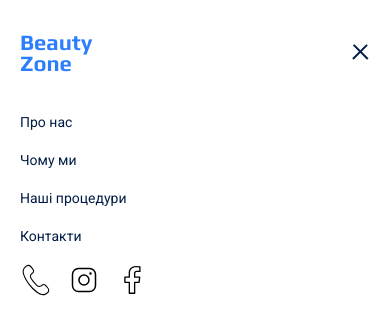
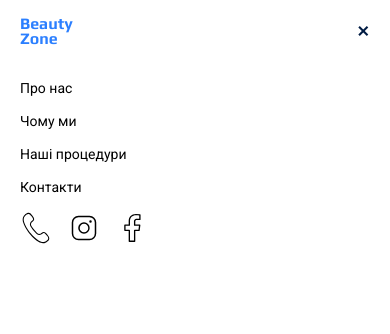
Before and after one commit to orest-krp/genius-homework, a website built with Vite: page index.html in a window 390 px wide. Both pictures are taken after a click on the button "Відкрити меню". Built offline with nearby package versions, Linux system fonts and the light colour scheme.

Commit message:
improving header and intro

```diff
--- a/index.html
+++ b/index.html
@@ -9,40 +9,40 @@
 </head>
 
 <body>
-  <header class="header">
-    <div class="header__container">
-      <nav class="header__nav">
-        <a href="#" class="header__logo" lang="en">Beauty<br />Zone</a>
-        <ul class="header__menu menu">
-          <li class="header__menu-item menu-item" data-value="Про нас">
-            <a href="#" class="header__menu-link menu-link">Про нас</a>
+  <header class="header" role="banner">
+    <div class="container header__container">
+      <nav class="header__nav" role="navigation" aria-label="Основне меню">
+        <a href="#" class="header__logo" lang="en" id="main-logo">Beauty<br />Zone</a>
+        <ul class="header__menu menu" role="menubar">
+          <li class="header__menu-item menu-item" data-value="Про нас" role="none">
+            <a href="#" class="header__menu-link menu-link" role="menuitem">Про нас</a>
           </li>
-          <li class="header__menu-item menu-item" data-value="Чому ми">
-            <a href="#" class="header__menu-link menu-link">Чому ми</a>
+          <li class="header__menu-item menu-item" data-value="Чому ми" role="none">
+            <a href="#" class="header__menu-link menu-link" role="menuitem">Чому ми</a>
           </li>
-          <li class="header__menu-item menu-item" data-value="Наші процедури">
-            <a href="#" class="header__menu-link menu-link">Наші процедури</a>
+          <li class="header__menu-item menu-item" data-value="Наші процедури" role="none">
+            <a href="#" class="header__menu-link menu-link" role="menuitem">Наші процедури</a>
           </li>
-          <li class="header__menu-item menu-item" data-value="Контакти">
-            <a href="#" class="header__menu-link menu-link">Контакти</a>
+          <li class="header__menu-item menu-item" data-value="Контакти" role="none">
+            <a href="#" class="header__menu-link menu-link" role="menuitem">Контакти</a>
           </li>
         </ul>
-        <ul class="header__socials socials">
-          <li class="header__socials__item socials-item">
+        <ul class="header__socials socials" role="list" aria-label="Соціальні мережі">
+          <li class="header__socials__item socials-item" role="listitem">
             <a href="#" class="header__socials__link socials-link" aria-label="Телефон">
               <svg class="header__socials__icon socials-icon">
                 <use href="src/assets/img/icons/socials.svg#telephone"></use>
               </svg>
             </a>
           </li>
-          <li class="header__socials__item socials-item">
+          <li class="header__socials__item socials-item" role="listitem">
             <a href="#" class="header__socials__link socials-link" aria-label="Інстаграм">
               <svg class="header__socials__icon socials-icon">
                 <use href="src/assets/img/icons/socials.svg#instagram"></use>
               </svg>
             </a>
           </li>
-          <li class="header__socials__item socials-item">
+          <li class="header__socials__item socials-item" role="listitem">
             <a href="#" class="header__socials__link socials-link" aria-label="Фейсбук">
               <svg class="header__socials__icon socials-icon">
                 <use href="src/assets/img/icons/socials.svg#facebook"></use>
@@ -50,48 +50,49 @@
             </a>
           </li>
         </ul>
-        <button class="header__burger burger">
+        <button class="header__burger burger" role="button" aria-label="Відкрити меню" aria-expanded="false"
+          aria-controls="mobile-menu" id="burger-button">
           <span class="header__burger-line burger-line"></span>
           <span class="header__burger-line burger-line"></span>
           <span class="header__burger-line burger-line"></span>
         </button>
       </nav>
     </div>
-    <div class="header__mobile-overlay"></div>
-    <div class="header__mobile">
-      <nav class="header__mobile__nav">
-        <ul class="header__mobile__menu mobile-menu">
-          <li class="header__mobile__menu-item mobile-menu-item" data-value="Про нас">
-            <a href="#" class="header__mobile__menu-link mobile-menu-link">Про нас</a>
+    <div class="header__mobile-overlay" id="mobile-overlay"></div>
+    <div class="header__mobile" id="mobile-menu-container" inert>
+      <nav class="header__mobile__nav" role="navigation" aria-label="Мобільне меню" id="mobile-menu">
+        <ul class="header__mobile__menu menu" role="menu">
+          <li class="header__mobile__menu-item menu-item" data-value="Про нас" role="none">
+            <a href="#" class="header__mobile__menu-link menu-link" role="menuitem">Про нас</a>
           </li>
-          <li class="header__mobile__menu-item mobile-menu-item" data-value="Чому ми">
-            <a href="#" class="header__mobile__menu-link mobile-menu-link">Чому ми</a>
+          <li class="header__mobile__menu-item menu-item" data-value="Чому ми" role="none">
+            <a href="#" class="header__mobile__menu-link menu-link" role="menuitem">Чому ми</a>
           </li>
-          <li class="header__mobile__menu-item mobile-menu-item" data-value="Наші процедури">
-            <a href="#" class="header__mobile__menu-link mobile-menu-link">Наші процедури</a>
+          <li class="header__mobile__menu-item menu-item" data-value="Наші процедури" role="none">
+            <a href="#" class="header__mobile__menu-link menu-link" role="menuitem">Наші процедури</a>
           </li>
-          <li class="header__mobile__menu-item mobile-menu-item" data-value="Контакти">
-            <a href="#" class="header__mobile__menu-link mobile-menu-link">Контакти</a>
+          <li class="header__mobile__menu-item menu-item" data-value="Контакти" role="none">
+            <a href="#" class="header__mobile__menu-link menu-link" role="menuitem">Контакти</a>
           </li>
         </ul>
-        <ul class="header__mobile__socials mobile-socials">
-          <li class="header__mobile__socials__item mobile-socials-item">
-            <a href="#" class="header__mobile__socials__link mobile-socials-link" aria-label="Телефон">
-              <svg class="header__mobile__socials__icon mobile-socials-icon">
+        <ul class="header__mobile__socials socials" role="list" aria-label="Соціальні мережі">
+          <li class="header__mobile__socials__item socials-item" role="listitem">
+            <a href="#" class="header__mobile__socials__link socials-link" aria-label="Телефон">
+              <svg class="header__mobile__socials__icon socials-icon">
                 <use href="src/assets/img/icons/socials.svg#telephone"></use>
               </svg>
             </a>
           </li>
-          <li class="header__mobile__socials__item mobile-socials-item">
-            <a href="#" class="header__mobile__socials__link mobile-socials-link" aria-label="Instagram">
-              <svg class="header__mobile__socials__icon mobile-socials-icon">
+          <li class="header__mobile__socials__item socials-item" role="listitem">
+            <a href="#" class="header__mobile__socials__link socials-link" aria-label="Instagram">
+              <svg class="header__mobile__socials__icon socials-icon">
                 <use href="src/assets/img/icons/socials.svg#instagram"></use>
               </svg>
             </a>
           </li>
-          <li class="header__mobile__socials__item mobile-socials-item">
-            <a href="#" class="header__mobile__socials__link mobile-socials-link" aria-label="Фейсбук">
-              <svg class="header__mobile__socials__icon mobile-socials-icon">
+          <li class="header__mobile__socials__item socials-item" role="listitem">
+            <a href="#" class="header__mobile__socials__link socials-link" aria-label="Фейсбук">
+              <svg class="header__mobile__socials__icon socials-icon">
                 <use href="src/assets/img/icons/socials.svg#facebook"></use>
               </svg>
             </a>
@@ -100,13 +101,13 @@
       </nav>
     </div>
   </header>
-  <main>
-    <section class="hero">
-      <div class="container">
+  <main role="main">
+    <section class="hero" role="region" aria-labelledby="hero-title">
+      <div class="hero__container container">
         <p class="hero__subtitle">Косметологічна клініка</p>
         <h1 class="hero__title">Beauty Zone</h1>
         <div class="hero__action">
-          <button class="hero__action-button">Замовити дзвінок</button>
+          <button class="hero__action-button" role="button">Замовити дзвінок</button>
           <p class="hero__action-text">Запишись та отримай безкоштовну консультацію нашого косметолога</p>
         </div>
       </div>
--- a/src/_base.scss
+++ b/src/_base.scss
@@ -2,7 +2,8 @@
 
 $color-primary: #2B7FFF;
 $color-text: #011C44;
-$color-text-secondary: #747272;
+$color-text-secondary-footer: #747272;
+$color-text-secondary-hero: #4a4a4a;
 $color-white: #ffffff;
 $color-white-transparent: rgba(255, 255, 255, 0.25);
 
@@ -31,3 +32,7 @@
     font-family: $font-play;
     font-weight: $weight-bold;
 }
+
+.body--no-scroll {
+    overflow: hidden;
+}
--- a/src/_header.scss
+++ b/src/_header.scss
@@ -5,31 +5,46 @@
 @use "./menu" as *;
 
 .header {
+    padding: 3.2rem 0;
+    position: absolute;
+    z-index: 1;
+
+    backdrop-filter: blur(4px);
     background: $color-white-transparent;
+    top: 0;
+    left: 0;
+    width: 100%;
 
     @media (max-width: $screen-md) {
         background: none;
+        backdrop-filter: none;
+        padding: 1.6rem 0;
+
     }
 
     &__container {
-        @extend .container;
-
         position: relative;
         z-index: 1;
         display: flex;
         justify-content: space-between;
         align-items: center;
-        padding-top: 3.2rem;
-        padding-bottom: 3.2rem;
+
+
     }
 
     &__logo {
-
         color: $color-primary;
         font-size: 2.2rem;
+        line-height: 2.1rem;
         font-family: $font-play;
         font-weight: $weight-bold;
-        line-height: 2.1rem;
+
+
+        @media (max-width: $screen-md) {
+            font-size: 1.6rem;
+            line-height: 1.5rem;
+        }
+
     }
 
     &__nav {
@@ -37,6 +52,28 @@
         justify-content: space-between;
         min-width: 100%;
         align-items: center;
+    }
+
+    &__menu {
+        gap: 5.6rem;
+
+        @media (max-width: $screen-lg) {
+            gap: 2.4rem;
+        }
+
+        @media (max-width: $screen-md) {
+            display: none;
+        }
+    }
+
+    &__socials {
+        @media (max-width: $screen-lg) {
+            gap: 2.4rem;
+        }
+
+        @media (max-width: $screen-md) {
+            display: none;
+        }
     }
 
     &__burger {
@@ -48,20 +85,22 @@
         height: 1.4rem;
         background: none;
         border: none;
-        cursor: pointer;
-        padding: 0;
 
         @media (max-width: $screen-md) {
             display: flex;
         }
 
         &--active {
+            width: 1.2rem;
+            height: 1.2rem;
+
             .header__burger-line {
                 background: $color-text;
 
+
                 &:nth-child(1) {
                     width: 100%;
-                    transform: rotate(45deg) translate(4px, 3px);
+                    transform: rotate(45deg) translate(3px, 4px);
                 }
 
                 &:nth-child(2) {
@@ -71,7 +110,7 @@
 
                 &:nth-child(3) {
                     width: 100%;
-                    transform: rotate(-45deg) translate(5px, -5px);
+                    transform: rotate(-45deg) translate(3px, -4px);
                 }
             }
         }
@@ -81,8 +120,7 @@
         display: block;
         height: 2px;
         background: $color-white;
-        transition: all 0.3s ease;
-        transform-origin: center;
+        transition: transform 0.3s ease;
 
         &:nth-child(1) {
             width: 75%;
@@ -135,12 +173,14 @@
             flex-direction: column;
         }
 
-        .mobile-menu {
-            margin-top: 3.2rem;
+        &__menu {
+            flex-direction: column;
+            gap: 1.6rem;
+        }
+
+        &__socials {
+            margin-top: 1.6rem;
+            gap: 1.6rem;
         }
     }
 }
-
-.body--no-scroll {
-    overflow: hidden;
-}
--- /dev/null
+++ b/src/_hero.scss
@@ -0,0 +1,113 @@
+@use "./base" as *;
+@use "./fonts" as *;
+
+.hero {
+    position: relative;
+    overflow: hidden;
+
+    &::before {
+        content: "";
+        position: absolute;
+        inset: 0;
+
+        background: url("./assets/img/hero.png") no-repeat right center;
+        background-size: cover;
+
+        mask-image: url("./assets/img/hero-cut.svg");
+        mask-repeat: no-repeat;
+        mask-position: center bottom;
+        mask-size: cover;
+
+
+        @media (max-width: $screen-md) {
+            background-position: center center;
+            background-size: cover;
+        }
+    }
+
+    &__container {
+        position: relative;
+        z-index: 0;
+        padding-left: 12.6rem;
+        padding-top: 10.6rem;
+        padding-bottom: 20.6rem;
+
+        @media (max-width: $screen-md) {
+            padding-top: 6.2rem;
+            padding-left: 2rem;
+            padding-bottom: 12.6rem;
+        }
+    }
+
+    &__subtitle {
+        margin-top: 1.6rem;
+
+        @media (max-width: $screen-md) {
+            font-size: 1.2rem;
+            text-align: center;
+
+        }
+    }
+
+    &__title {
+        font-family: $font-play;
+        font-size: 14rem;
+        color: $color-primary;
+        line-height: 11.4rem;
+        text-transform: capitalize;
+        max-width: 53rem;
+
+        @media (max-width: $screen-md) {
+            text-align: center;
+            font-family: Play;
+            max-width: none;
+            font-size: 5.4rem;
+            line-height: 4.6rem;
+        }
+
+    }
+
+    &__action {
+        width: 100%;
+        max-width: 24rem;
+
+        @media (max-width: $screen-md) {
+            margin: 0 auto;
+        }
+    }
+
+    &__action-button {
+        width: 100%;
+        margin-top: 4rem;
+        background-color: $color-primary;
+        color: $color-white;
+        padding: 1.6rem 3.2rem;
+        border-radius: 3.2rem;
+        font-weight: $weight-semibold;
+
+        transition: transform 0.3s ease, box-shadow 0.3s ease;
+
+        &:hover {
+            transform: scale(1.02);
+            box-shadow: 0 0.4rem 1rem rgba(0, 0, 0, 0.3);
+        }
+
+        @media (max-width: $screen-md) {
+            padding: 1.6rem 2.4rem;
+            margin-top: 3.2rem;
+            font-size: 1.6rem;
+        }
+    }
+
+    &__action-text {
+        margin-top: 1.6rem;
+        text-align: center;
+        font-size: 1.2rem;
+        line-height: 1.8rem;
+        color: $color-text-secondary-hero;
+
+        @media (max-width: $screen-md) {
+            font-size: 1.1rem;
+        }
+    }
+}
--- a/src/_layout.scss
+++ b/src/_layout.scss
@@ -3,8 +3,5 @@
 .container {
     max-width: $screen-lg;
     margin: 0 auto;
-
-    @media (max-width: $screen-lg) {
-        padding: 0 2rem;
-    }
+    padding: 0 2rem;
 }
--- a/src/_menu.scss
+++ b/src/_menu.scss
@@ -1,16 +1,11 @@
 @use "./base" as *;
 @use "./fonts" as *;
 
-%menu {
+.menu {
     display: flex;
-    gap: 5.6rem;
-
-    @media (max-width: $screen-lg) {
-        gap: 2.4rem;
-    }
 }
 
-%menu-item {
+.menu-item {
     &::after {
         display: block;
         content: attr(data-value);
@@ -22,59 +17,9 @@
     }
 }
 
-%mobile-menu {
-    display: flex;
-    flex-direction: column;
-    gap: 1.6rem;
-}
-
-%mobile-menu-item {
-    @extend %menu-item;
-    font-weight: $weight-regular;
-    color: $color-text;
-    list-style: none;
-}
-
-%mobile-menu-link {
-    color: inherit;
-    text-decoration: none;
-    font-weight: inherit;
-
+.menu-link {
     &:hover {
         color: $color-primary;
         font-weight: $weight-bold;
     }
 }
-
-.menu {
-    @extend %menu;
-
-    @media (max-width: $screen-md) {
-        display: none;
-    }
-}
-
-.menu-item {
-    @extend %menu-item;
-}
-
-.menu-link {
-    color: inherit;
-    text-decoration: none;
-
-    &:hover {
-        color: $color-primary;
-    }
-}
-
-.mobile-menu {
-    @extend %mobile-menu;
-}
-
-.mobile-menu-item {
-    @extend %mobile-menu-item;
-}
-
-.mobile-menu-link {
-    @extend %mobile-menu-link;
-}
--- a/src/_reset.scss
+++ b/src/_reset.scss
@@ -12,11 +12,6 @@
     html {
         interpolate-size: allow-keywords;
     }
-}
-
-body {
-    line-height: 1.5;
-    -webkit-font-smoothing: antialiased;
 }
 
 img,
@@ -72,3 +67,9 @@
     text-decoration: none;
     color: inherit;
 }
+
+button {
+    padding: 0;
+    cursor: pointer;
+    border: none;
+}
--- a/src/_socials.scss
+++ b/src/_socials.scss
@@ -1,139 +1,26 @@
 @use "./base" as *;
 
-%socials {
+.socials {
     display: flex;
     gap: 3.2rem;
 }
 
-%socials-item {
+.socials-item {
     width: 3.2rem;
     height: auto;
 }
 
-%socials-link {
+.socials-link {
     display: flex;
     align-items: center;
     justify-content: center;
-}
 
-%socials-icon {
-    width: 100%;
-    height: 100%;
-    max-width: 3.2rem;
-    max-height: 3.2rem;
-    fill: $color-text;
-    transition: fill 0.3s ease;
-}
-
-%socials-hover {
     &:hover {
         stroke: $color-primary;
     }
 }
 
-.socials {
-    @extend %socials;
-
-    @media (max-width: $screen-lg) {
-        gap: 2.4rem;
-    }
-
-    @media (max-width: $screen-md) {
-        display: none;
-    }
+.socials-icon {
+    max-width: 3.2rem;
+    max-height: 3.2rem;
 }
-
-.socials-item {
-    @extend %socials-item;
-}
-
-.socials-link {
-    @extend %socials-link;
-    @extend %socials-hover;
-}
-
-.socials-icon {
-    @extend %socials-icon;
-}
-
-.mobile-socials {
-    @extend %socials;
-    gap: 1.6rem;
-    margin-top: 1.6rem;
-}
-
-.mobile-socials-item {
-    @extend %socials-item;
-    width: 3.2rem;
-    height: 3.2rem;
-    display: flex;
-    align-items: center;
-    justify-content: center;
-}
-
-.mobile-socials-link {
-    @extend %socials-link;
-    @extend %socials-hover;
-}
-
-.mobile-socials-icon {
-    @extend %socials-icon;
-}
-
-.burger {
-    display: none;
-    flex-direction: column;
-    justify-content: space-between;
-    align-items: end;
-    width: 2rem;
-    height: 1.4rem;
-    background: none;
-    border: none;
-    cursor: pointer;
-    padding: 0;
-
-    @media (max-width: $screen-md) {
-        display: flex;
-    }
-
-    &--active {
-        .burger-line {
-            background: $color-text;
-
-            &:nth-child(1) {
-                width: 100%;
-                transform: rotate(45deg) translate(4px, 3px);
-            }
-
-            &:nth-child(2) {
-                width: 100%;
-                opacity: 0;
-            }
-
-            &:nth-child(3) {
-                width: 100%;
-                transform: rotate(-45deg) translate(5px, -5px);
-            }
-        }
-    }
-}
-
-.burger-line {
-    display: block;
-    height: 2px;
-    background: $color-white;
-    transition: all 0.3s ease;
-    transform-origin: center;
-
-    &:nth-child(1) {
-        width: 75%;
-    }
-
-    &:nth-child(2) {
-        width: 100%;
-    }
-
-    &:nth-child(3) {
-        width: 50%;
-    }
-}
--- a/src/mobile-menu.js
+++ b/src/mobile-menu.js
@@ -3,10 +3,10 @@
 
 class MobileMenu {
     constructor() {
-        this.burger = document.querySelector('.header__burger');
-        this.overlay = document.querySelector('.header__mobile-overlay');
-        this.mobileMenu = document.querySelector('.header__mobile');
-        this.logo = document.querySelector('.header__logo');
+        this.burger = document.getElementById('burger-button');
+        this.overlay = document.getElementById('mobile-overlay');
+        this.mobileMenu = document.getElementById('mobile-menu-container');
+        this.logo = document.getElementById('main-logo');
         this.isOpen = false;
 
         this.init();
@@ -47,16 +47,20 @@
 
     openMenu() {
         this.burger.classList.add('header__burger--active');
+        this.burger.setAttribute('aria-expanded', 'true');
         this.overlay.classList.add('header__mobile-overlay--active');
         this.mobileMenu.classList.add('header__mobile--active');
+        this.mobileMenu.removeAttribute('inert');
         document.body.classList.add('body--no-scroll');
         this.isOpen = true;
     }
 
     closeMenu() {
         this.burger.classList.remove('header__burger--active');
+        this.burger.setAttribute('aria-expanded', 'false');
         this.overlay.classList.remove('header__mobile-overlay--active');
         this.mobileMenu.classList.remove('header__mobile--active');
+        this.mobileMenu.setAttribute('inert', true);
         document.body.classList.remove('body--no-scroll');
         this.isOpen = false;
     }
--- a/src/style.scss
+++ b/src/style.scss
@@ -1,10 +1,7 @@
 @use "./reset";
 @use "./base" as *;
 @use "./layout";
+@use "./menu";
 @use "./socials";
 @use "./header";
-@use "./menu";
-
-body {
-    background-color: red;
-}
+@use "./hero";
```
Also changed, not shown: src/assets/img/hero-cut.svg (added), src/assets/img/hero.png (renamed from src/assets/img/intro.png), src/assets/img/intro-cutted.png (deleted).
